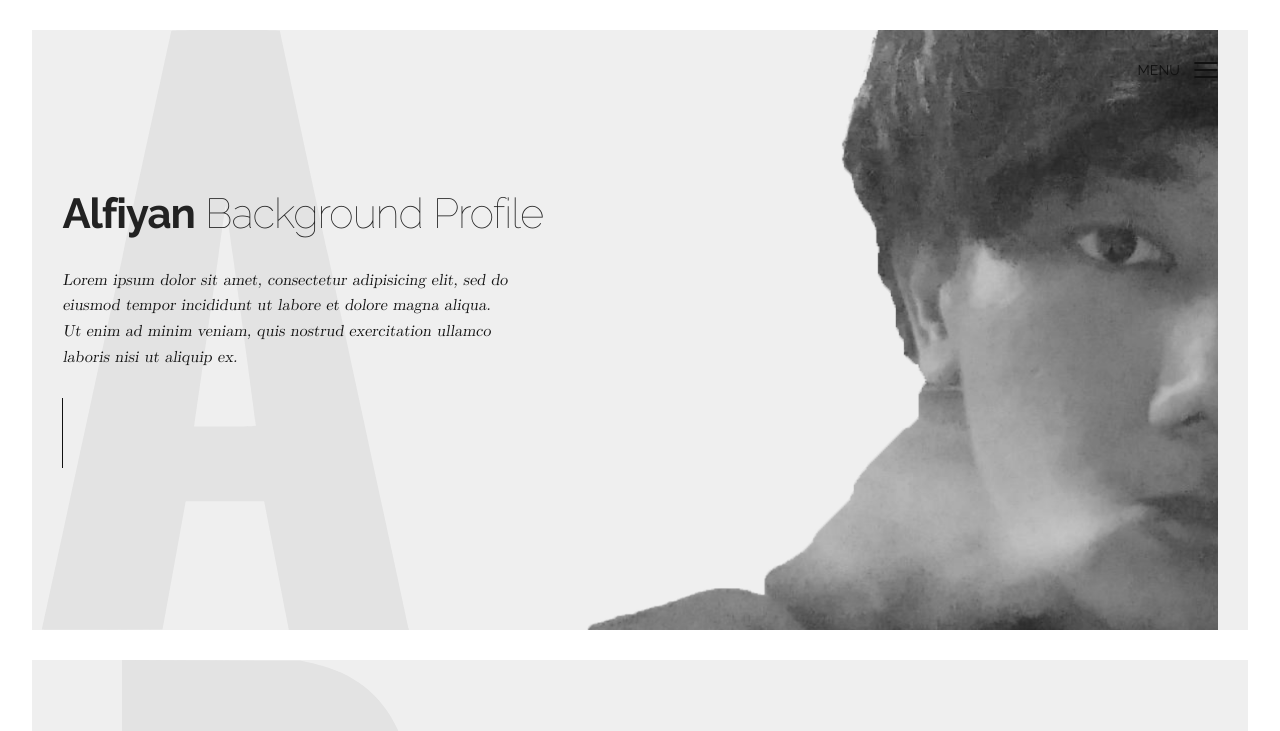
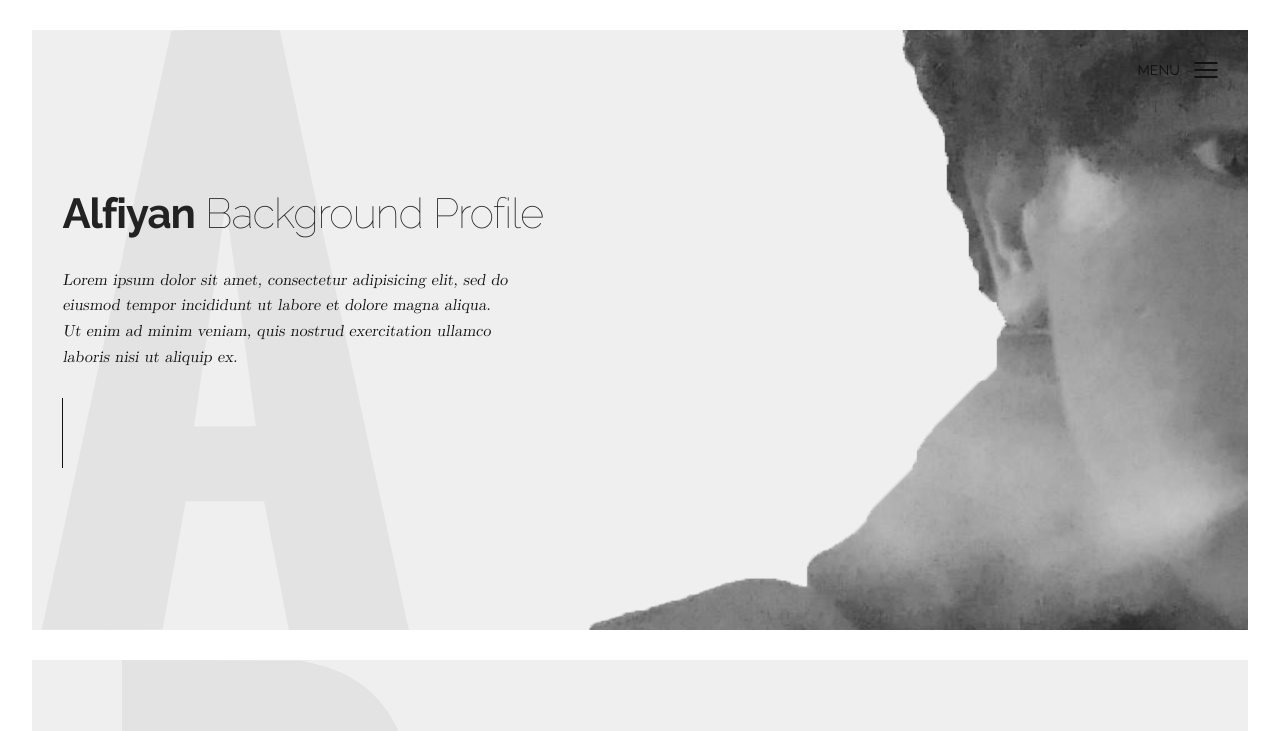
Before and after one commit to Alfiyans/Website-FYN, a plain HTML site: page index.html in a window 1280 px wide. Shown: the top 731 px of the page. Drawn offline with nearby package versions, Linux system fonts and the light colour scheme; files that its build step writes are made by us from their sources; files whose address does not match are found by name; a web font is replaced by a local one.

Commit message:
Update _hero.sass

```diff
--- a/assets/css/4-sections/_hero.sass
+++ b/assets/css/4-sections/_hero.sass
@@ -75,7 +75,7 @@
 			line-height: 0
 
 			img
-				width: 100%
+				//width: 100%
 				opacity: .95
 
 		@media (max-width: 1023px)
```
